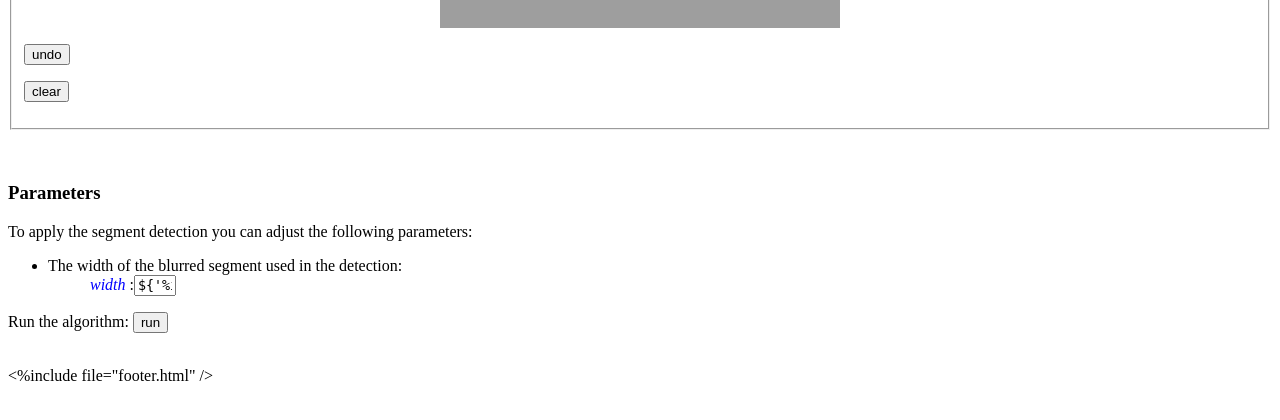
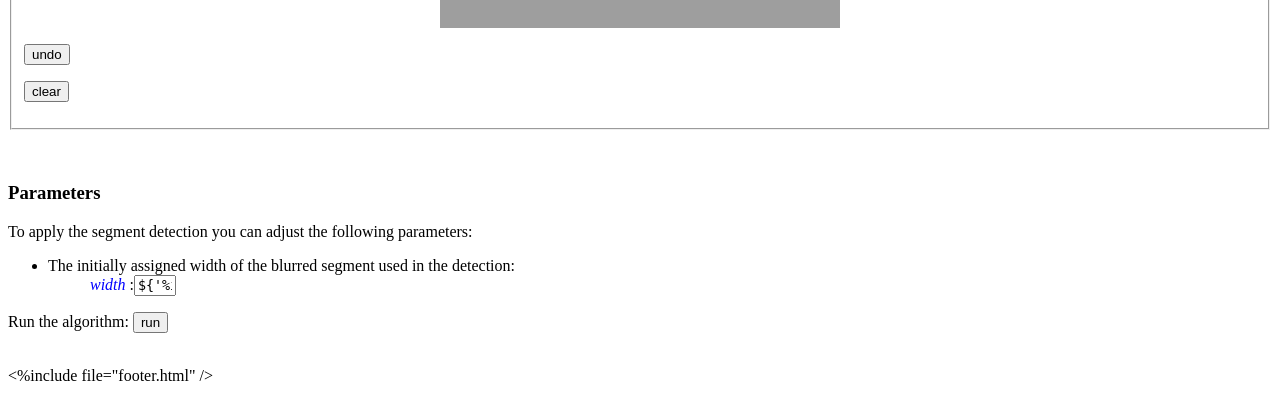
Before and after one commit to kerautret/AdaptDirBS_IPOLDemo, a Python web app: template template/params.html in a window 1280 px wide. Shown: the part 361-781 px from the top of the page. Run offline with Jinja, Linux system fonts and the light colour scheme; the template is opened without the code that fills it, so the values that code supplies are empty; grey boxes are pictures that could not be loaded.

Commit message:
edit param descr

```diff
--- a/template/params.html
+++ b/template/params.html
@@ -141,7 +141,7 @@
 <h3>Parameters </h3>
 <p>To apply the segment detection you can adjust the following parameters:
   <ul>
-    <li>The width of the blurred segment used in the detection: </i>  <br>
+    <li>The initially assigned width of the blurred segment used in the detection: </i>  <br>
       <div style="float:left; width:8em; text-align:right;">
         <font color="blue"><i>width</i></font> :<input type="text" style="font-family:monospace; text-align:right;"
                                                                    size="3" id="width" name="width" value="${'%i' % app.cfg['param']['width']}" />
```
